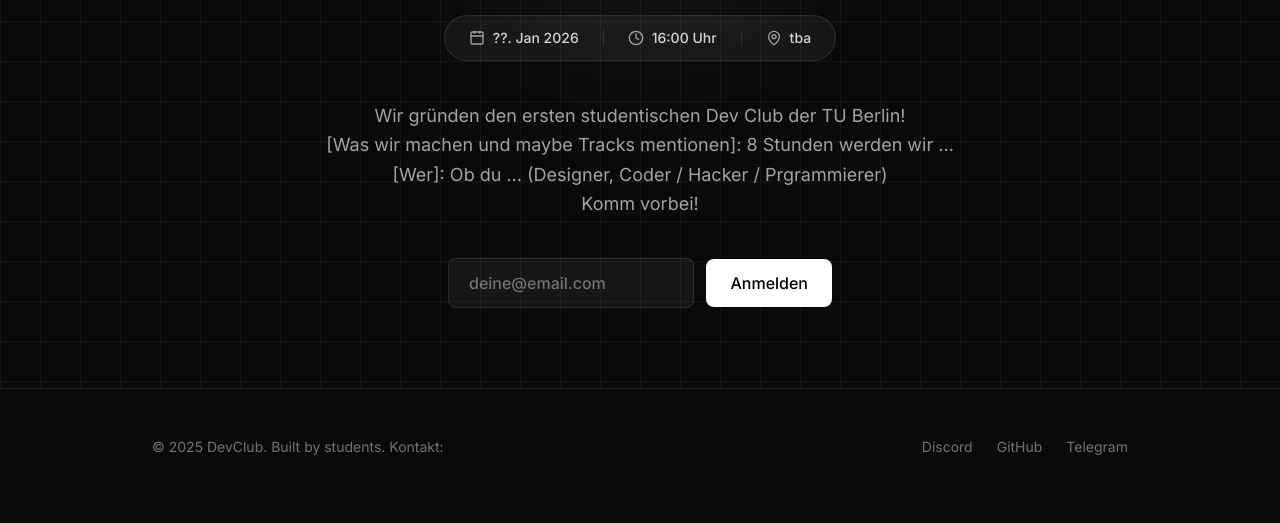
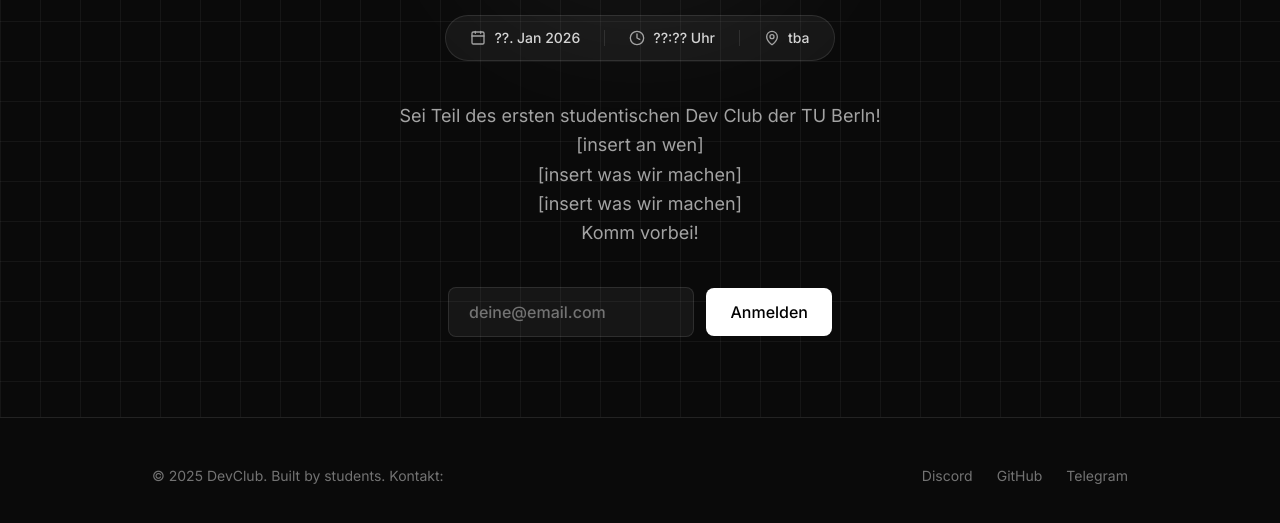
Before and after one commit to TUBHack/website, a plain HTML site: page index.html in a window 1280 px wide. Shown: the part 339-862 px from the top of the page. Drawn offline with nearby package versions, Linux system fonts and the light colour scheme.

Commit message:
text change

```diff
--- a/index.html
+++ b/index.html
@@ -72,7 +72,7 @@
                 <div class="hidden sm:block w-px h-4 bg-white/10"></div>
                 <div class="flex items-center gap-2">
                     <i data-lucide="clock" class="w-4 h-4 text-neutral-400"></i>
-                    <span>16:00 Uhr</span>
+                    <span>??:?? Uhr</span>
                 </div>
                 <div class="hidden sm:block w-px h-4 bg-white/10"></div>
                 <div class="flex items-center gap-2">
@@ -82,11 +82,13 @@
             </div>
 
             <p class="text-lg text-neutral-400 max-w-2xl mx-auto mb-10 leading-relaxed">
-                Wir gründen den ersten studentischen Dev Club der TU Berlin!
+                Sei Teil des ersten studentischen Dev Club der TU Berln!
                 <br>
-                [Was wir machen und maybe Tracks mentionen]: 8 Stunden werden wir ...
+                [insert an wen]
                 <br>
-                [Wer]: Ob du ... (Designer, Coder / Hacker / Prgrammierer)
+                [insert was wir machen]
+                <br>
+                [insert was wir machen]
                 <br>
                 Komm vorbei!
             </p>
@@ -113,7 +115,7 @@
             <p>&copy; 2025 DevClub. Built by students. Kontakt: </p>
             <div class="flex gap-6 mt-4 md:mt-0">
                 <a href="#" class="hover:text-white">Discord</a>
-                <a href="#" class="hover:text-white">GitHub</a>
+                <a href="https://github.com/TUBHack" class="hover:text-white">GitHub</a>
                 <a href="#" class="hover:text-white">Telegram</a>
             </div>
         </div>
```
